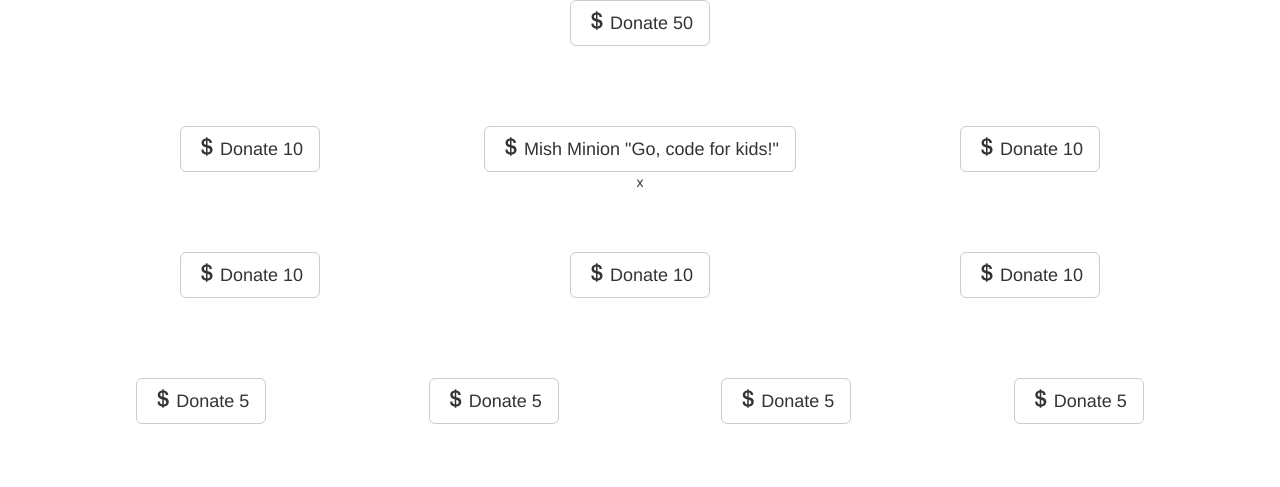
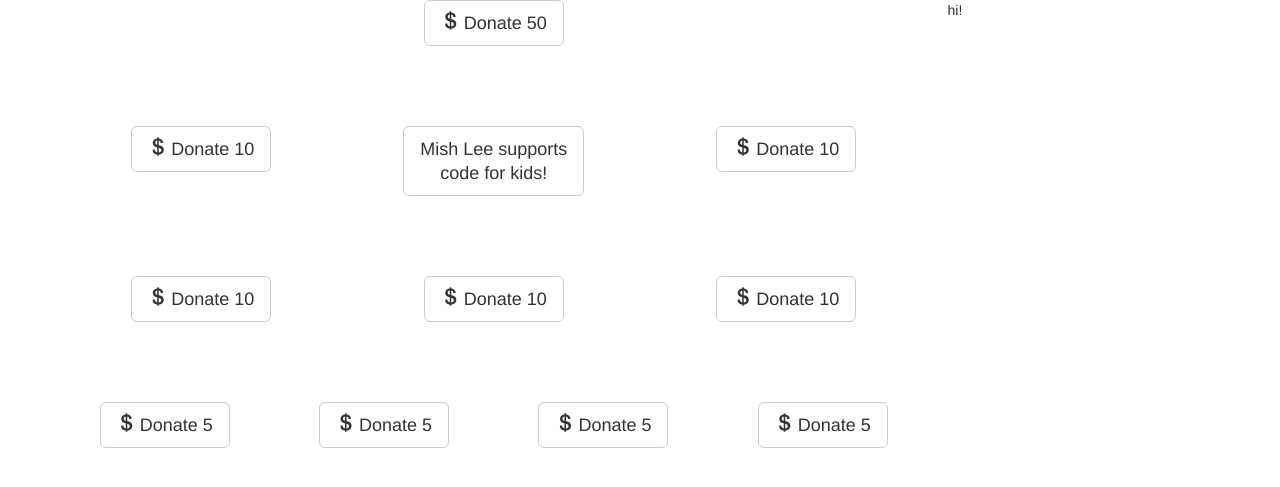
Before and after one commit to michelelee/meddr, a Flask app: page /donor_landing in a window 1280 px wide. Shown: the top 487 px of the page. Run offline with Flask 2, Linux system fonts and the light colour scheme; some libraries are stand-ins or nearby versions.

Commit message:
added div to donor landing page

```diff
--- a/static/generositree.css
+++ /dev/null
@@ -1,6 +0,0 @@
-body {
-	background-image: url(/static/images/tree_right.jpg);
-    background-attachment: fixed;
-    background-position: center;
-	background-repeat: no-repeat;
-}
--- a/templates/base.html
+++ b/templates/base.html
@@ -2,10 +2,9 @@
 <html lang="en">
 <head>
   <script src="https://code.jquery.com/jquery.js"></script>
-  <script src="https://maxcdn.bootstrapcdn.com/bootstrap/3.3.4/js/bootstrap.min.js"></script>
   <script src="https://ajax.googleapis.com/ajax/libs/jquery/2.1.3/jquery.min.js"></script>
   <link rel="stylesheet" href="https://maxcdn.bootstrapcdn.com/bootswatch/3.3.4/spacelab/bootstrap.min.css">
-  <link rel="stylesheet" href="/static/meddr.css">
+  <link  href="/static/css/generositree.css" rel="stylesheet">
   <script src="http://code.highcharts.com/highcharts.js"></script>
   <script src="http://code.highcharts.com/modules/exporting.js"></script>
   <link href='http://fonts.googleapis.com/css?family=Dosis:400,700' rel='stylesheet' type='text/css'>
--- a/templates/donor_landing.html
+++ b/templates/donor_landing.html
@@ -11,10 +11,12 @@
 
 </head>
 
+
 <body>
   <div class="container">
 
-<center>
+    <div class="row">
+      <div class="col-sm-9 text-center">
 
 
           <div class="row">
@@ -40,7 +42,7 @@
             </div>
             <div class="col-sm-4">
               <button type="button" class="btn btn-default btn-lg">
-  <span class="glyphicon glyphicon-usd" aria-hidden="true"></span> Mish Minion "Go, code for kids!"
+                <span class="text" aria-hidden="true"></span> Mish Lee supports <br>code for kids!
               </button>
 
             </div>
@@ -51,7 +53,7 @@
 
             </div>
           </div>
-x
+
 
 
           <br>
@@ -115,6 +117,13 @@ x
 
         </center>
       </div>
+        <div class="col-sm-3">
+        hi!
+        </div>
+    </div>
+  </div>
+
+
 </body>
 
 </html>
```
Also changed, not shown: server.py (line endings or trailing spaces). Lines whose indentation alone changed are shown as unchanged.
